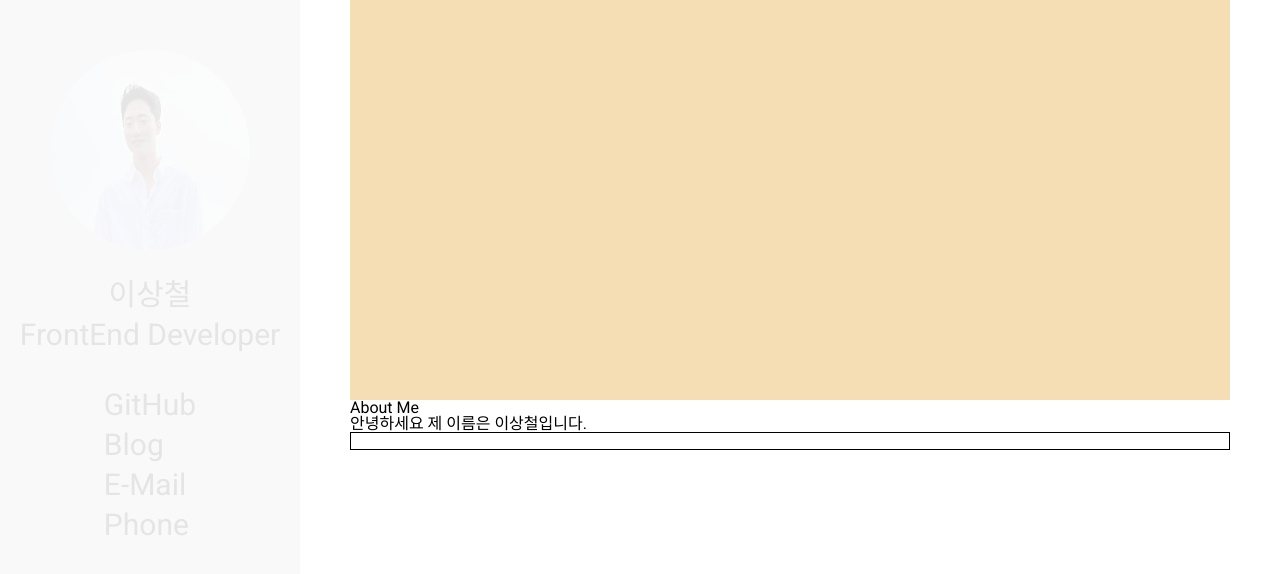
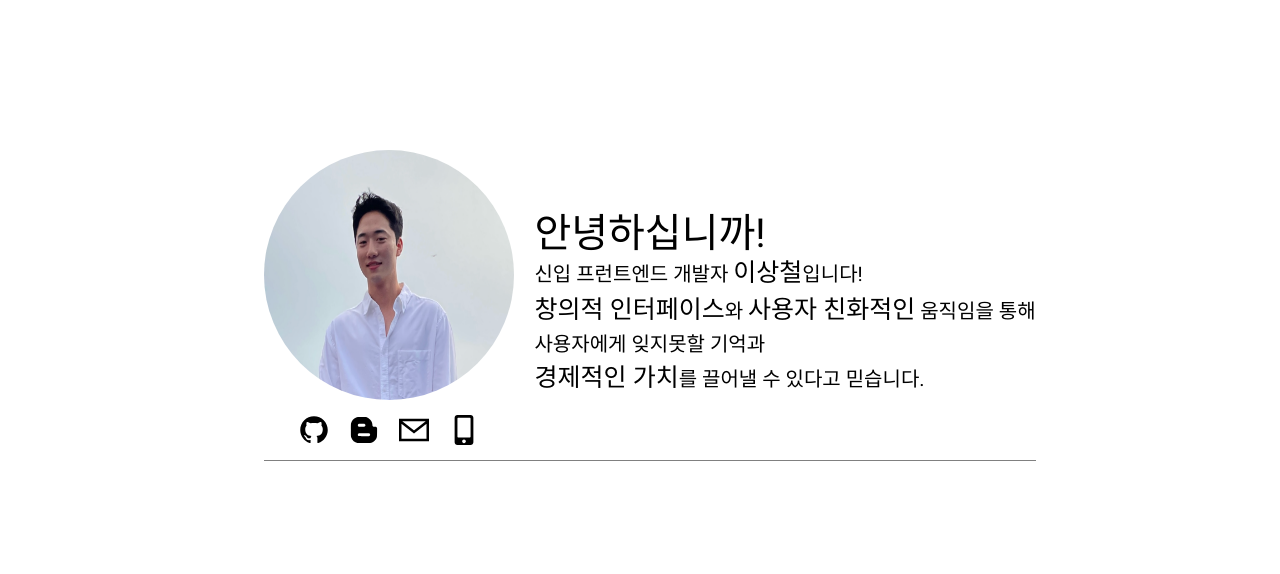
Before and after one commit to sangcheol-LEE/1st-portfolio, a React (Create React App) app: page / in a window 1280 px wide. Shown: the top 574 px of the page. Built offline with nearby package versions, Linux system fonts and the light colour scheme.

Commit message:
디자인 전면 수정

```diff
--- a/package.json
+++ b/package.json
@@ -8,6 +8,7 @@
     "@testing-library/user-event": "^12.8.3",
     "react": "^17.0.2",
     "react-dom": "^17.0.2",
+    "react-icons": "^4.3.1",
     "react-scripts": "4.0.3",
     "styled-component": "^2.8.0",
     "styled-components": "^5.3.3",
--- a/src/App.js
+++ b/src/App.js
@@ -1,27 +1,27 @@
 import React from 'react';
 import { createGlobalStyle} from 'styled-components'
 import styled from 'styled-components';
-import MainNav from './Components/MainNav';
-import MainImage from './Components/MainImage';
 import MainInfo from './Components/MainInfo';
-import MainSkills from './Components/MainSkills';
+import MainAside from './Components/MainNav';
 
 const App = () => {
   return (
     <>
       <GlobalStyle/>
+      <Container>
+        <MainSection>
 
-      <MainSection>
+          <article className="description">
+            <MainAside />
+            <MainInfo/>
+          </article>
 
-         <MainNav/>
+          <article className="">
 
-         <Container>
-          <MainImage/>
-          <MainInfo />
-          <MainSkills />
-         </Container>
+          </article>
 
-      </MainSection>
+        </MainSection>
+      </Container>
     </>
 
   );
@@ -33,16 +33,25 @@ const App = () => {
 
 
 const Container = styled.div`
-  margin-left: 350px;
+  width:1000px;
+  margin: 0 auto;
+  padding: 150px;
+
+`;
+
+const MainSection = styled.section`
+  display: flex;
+  align-items: center;
+  .description {
+    display: flex;
+    align-items:center;
+    margin:0 auto;
+    border-bottom : 1px solid grey;
+    }
 
 `;
 
 
-
-const MainSection = styled.section`
-padding-right: 50px;
-
-`;
 
 const GlobalStyle = createGlobalStyle`
 html,body,div,span,applet,object,iframe,h1,h2,h3,h4,h5,h6,p,blockquote,pre,a,abbr,acronym,address,big,cite,code,del,dfn,em,img,ins,kbd,q,s,samp,
--- a/src/Components/MainInfo.js
+++ b/src/Components/MainInfo.js
@@ -3,14 +3,35 @@ import styled from 'styled-components'
 
 const MainInfo = () => {
   return (
-    <>
-    <h1>About Me</h1>
-    <p>안녕하세요 제 이름은 이상철입니다.</p>
-    </>
+    <InfoBox>
+    <h1>안녕하십니까!</h1>
+    <p>신입 프런트엔드 개발자 <span>이상철</span>입니다!</p>
+    <p><span>창의적 인터페이스</span>와 <span>사용자 친화적인</span> 움직임을 통해 </p>
+    <p>사용자에게 잊지못할 기억과</p>
+    <p><span>경제적인 가치</span>를 끌어낼 수 있다고 믿습니다.</p>
+    </InfoBox>
 
   )
 }
 
+const InfoBox = styled.article`
+  display: flex;
+  flex-direction: column;
+  font-size: 20px;
+
+    h1 {
+      font-size: 40px;
+    }
+
+   span {
+     font-size:25px;
+   }
+
+   p {
+     line-height: 1.5;
+   }
+`;
+
 
 
 export default MainInfo
--- a/src/Components/MainNav.js
+++ b/src/Components/MainNav.js
@@ -1,5 +1,7 @@
 import React from 'react';
 import styled from 'styled-components';
+import { GrGithub,GrMailOption } from 'react-icons/gr';
+import { FaMobileAlt ,FaBloggerB} from "react-icons/fa"
 
 const MainAside = () => {
   return (
@@ -7,15 +9,10 @@ const MainAside = () => {
       <img src="./Images/프사용사진.png" alt="mainImage"/>
 
       <ContactBox>
-          <h1>이상철</h1>
-          <h3>FrontEnd Developer</h3>
-
-          <div>
-          <h2>GitHub</h2>
-          <h2>Blog</h2>
-          <h2>E-Mail</h2>
-          <h2>Phone</h2>
-          </div>
+          <GrGithub className="contact"/>
+          <FaBloggerB className="contact"/>
+          <GrMailOption className="contact"/>
+          <FaMobileAlt className="contact"/>
       </ContactBox>
     </Side>
   )
@@ -23,42 +20,29 @@ const MainAside = () => {
 
 
 const Side = styled.aside`
-  position: fixed;
   display: flex;
   flex-direction: column;
   align-items: center;
-  width: 300px;
-  height: 100vh;
-  background-color :#C8C5C5;
-  opacity: 0.1;
+  margin-right: 20px;
+
   img {
-    width:200px;
-    height:200px;
-    border-radius:100px;
-    margin-top: 50px;
-
+    width:250px;
+    height:250px;
+    border-radius:125px;
+    margin-bottom: 15px;
   }
 `;
 
 const ContactBox = styled.div`
   font-size:30px;
   display: flex;
-  flex-direction: column;
   align-items: center;
-  margin-top: 30px;
+  margin-bottom: 15px;
+   .contact {
+     margin: 0 10px;
+   }
+ `;
 
-  h3 {
-    margin: 10px 0px;
-  }
-
-  div {
-    margin-top:20px;
-
-    h2 {
-      margin: 10px 0px;
-    }
-  }
-`;
 
 
 export default MainAside
```
Also changed, not shown: 2 other files (tests, documents, lock files or other folders).
